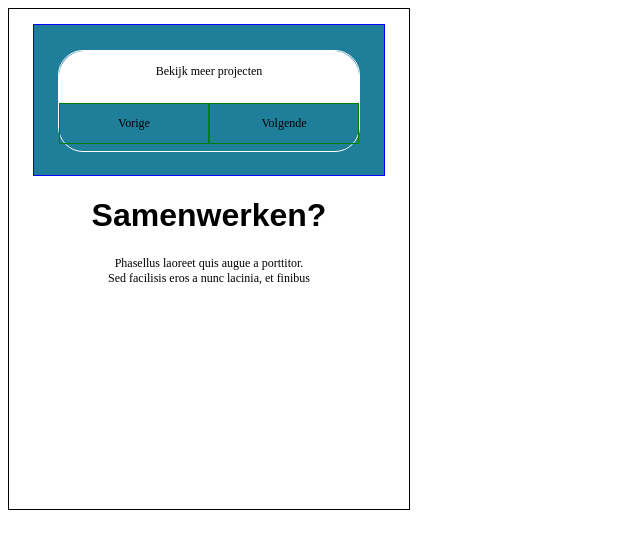
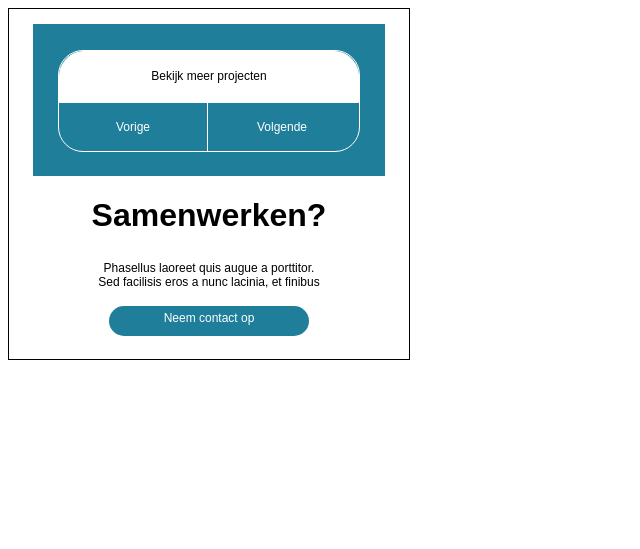
Before and after one commit to studentzero/donderdag, a PHP site: page /stijlen/index.html in a window 1280 px wide. Shown: the top 549 px of the page, without its empty margins (0-640 px from the left). Run offline with PHP 8.4, Linux system fonts and the light colour scheme.

Commit message:
eight commit

```diff
--- a/public/stijlen/css/style.css
+++ b/public/stijlen/css/style.css
@@ -4,14 +4,16 @@ h1 {
 
 p {
   font-size: 12px;
-  text-align: center; }
+  text-align: center;
+  padding: 5px;
+  font-family: sans-serif; }
 
 .container {
   width: 400px;
-  height: 500px;
+  height: 350px;
   border: 1px solid black; }
   .container .projects {
-    border: 1px solid blue;
+    border: 1px solid #1f7e9a;
     background-color: #1f7e9a;
     width: 350px;
     height: 150px;
@@ -31,19 +33,29 @@ p {
         height: 50px; }
       .container .projects .more .down {
         float: left;
-        height: 50px; }
+        height: 55px;
+        color: white; }
         .container .projects .more .down .left {
           width: 148px;
-          border: 1px solid green;
+          height: 49px;
+          border-right: 1px solid white;
           position: relative;
           float: left;
           margin: auto; }
         .container .projects .more .down .right {
           width: 148px;
-          border: 1px solid green;
+          border: none;
           position: relative;
           float: right;
           margin: auto; }
   .container .work {
     width: 300px;
     margin: auto; }
+  .container .rounded {
+    background-color: #1f7e9a;
+    height: 30px;
+    width: 200px;
+    margin: auto;
+    border-radius: 25px;
+    color: white;
+    margin-top: 1px; }
--- a/public/stijlen/index.html
+++ b/public/stijlen/index.html
@@ -28,6 +28,9 @@
         <h1>Samenwerken?</h1>
         <p>Phasellus laoreet quis augue a porttitor. <br> Sed facilisis eros a nunc lacinia, et finibus</p>
     </div>
+    <div class="rounded">
+        <p>Neem contact op</p>
+    </div>
 </div>
 
 </body>
--- a/public/stijlen/sass/style.scss
+++ b/public/stijlen/sass/style.scss
@@ -6,15 +6,17 @@ h1 {
 p {
   font-size: 12px;
   text-align: center;
+  padding: 5px;
+  font-family: sans-serif;
 }
 
 .container {
   width: 400px;
-  height: 500px;
+  height: 350px;
   border: 1px solid black;
 
   .projects {
-    border: 1px solid blue;
+    border: 1px solid #1f7e9a;
     background-color: #1f7e9a;
     width: 350px;
     height: 150px;
@@ -38,17 +40,19 @@ p {
 
       .down {
         float: left;
-        height: 50px;
+        height: 55px;
+        color: white;
         .left {
           width: 148px;
-          border: 1px solid green;
+          height: 49px;
+          border-right: 1px solid white;
           position: relative;
           float: left;
           margin: auto;
         }
         .right {
           width: 148px;
-          border: 1px solid green;
+          border: none;
           position: relative;
           float: right;
           margin: auto;
@@ -61,4 +65,15 @@ p {
     width: 300px;
     margin: auto;
   }
+
+  .rounded {
+      background-color: #1f7e9a;
+      height: 30px;
+      width: 200px;
+      margin: auto;
+      border-radius: 25px;
+      color: white;
+      margin-top: 1px;
+    }
+
 }
```
Also changed, not shown: public/calc/index.php (added, +49 -0 lines), public/post/index.php (+16 -6 lines).
